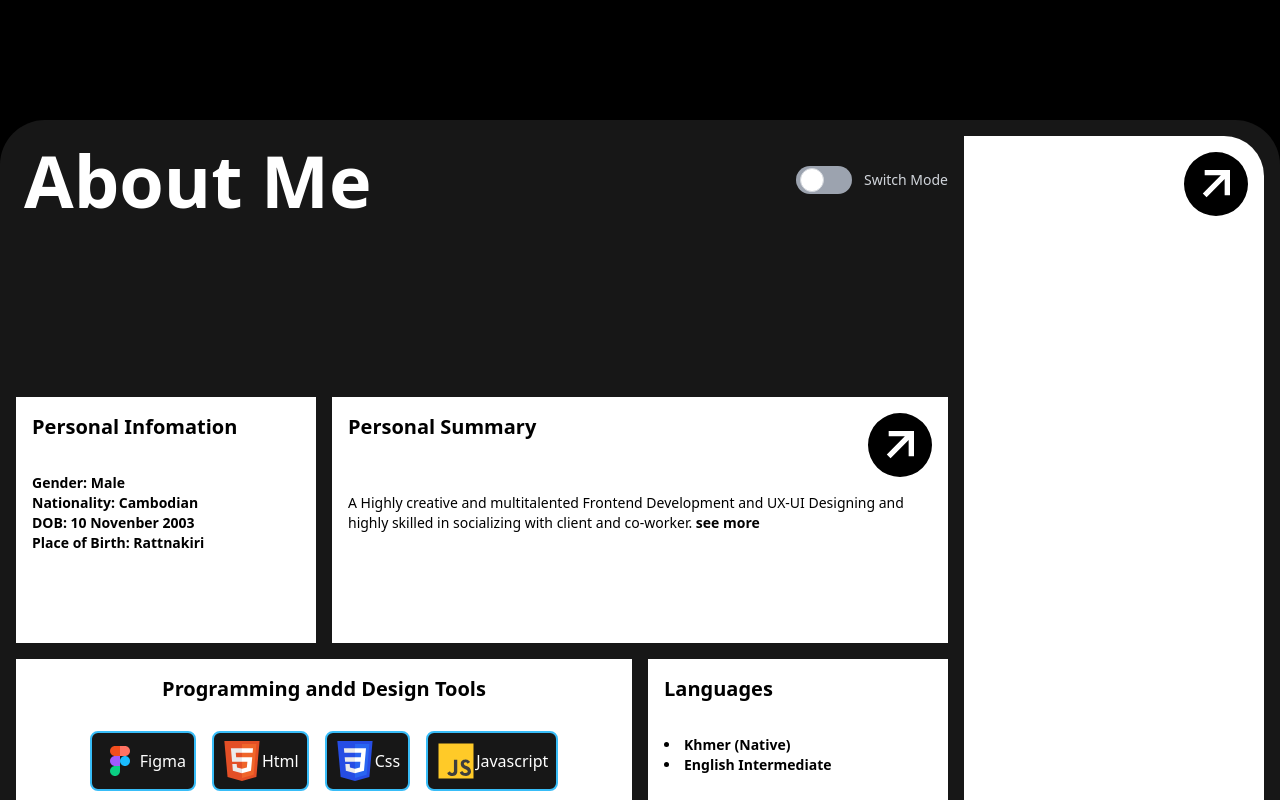
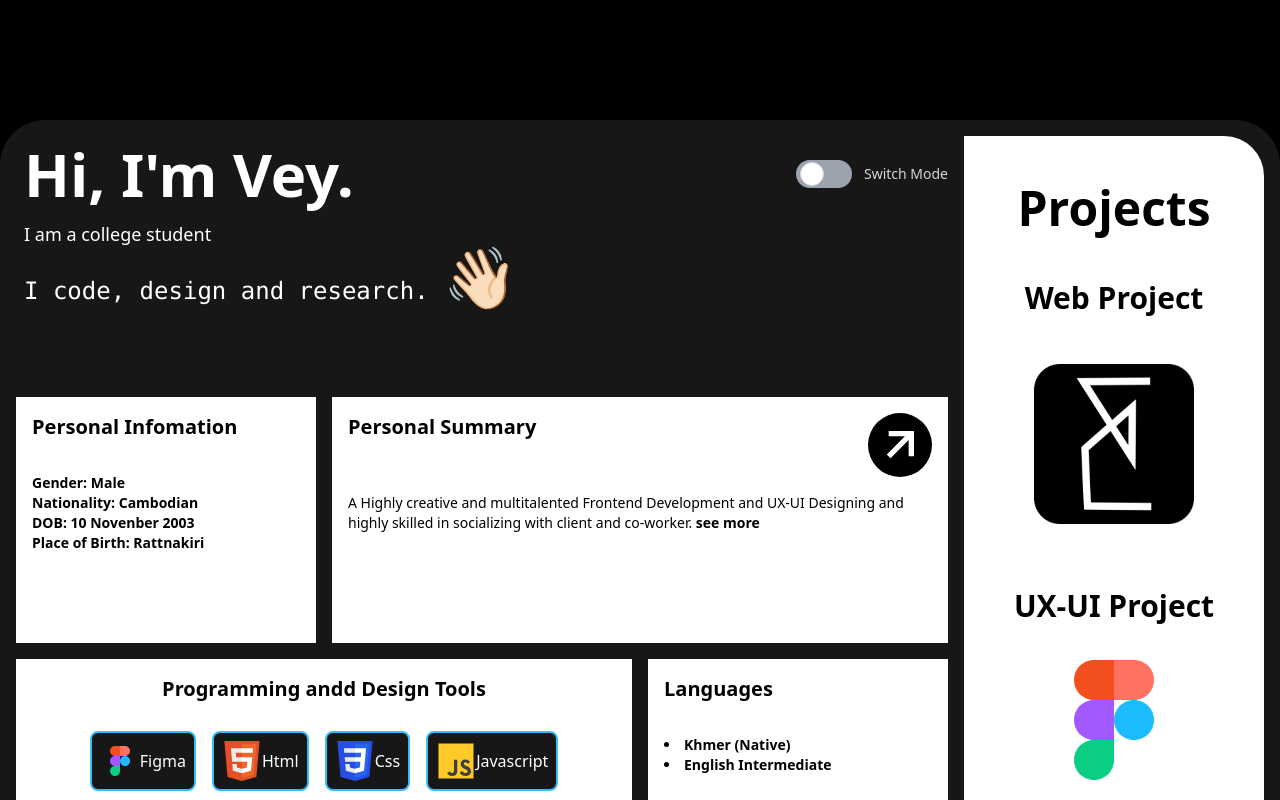
Before and after one commit to ChingVey/Portfolio, a Vue app: page / in a window 1280 px wide. Shown: the part 680-1480 px from the top of the page. Built offline with nearby package versions, Linux system fonts and the light colour scheme.

Commit message:
close to intern

```diff
--- a/src/views/HomeView.vue
+++ b/src/views/HomeView.vue
@@ -3,10 +3,7 @@ import { useDark, useToggle } from '@vueuse/core'
 import { Ref, ref } from 'vue';
 import { onClickOutside } from '@vueuse/core'
 
-const isDark = useDark({
-  valueDark: 'dark',
-  valueLight: 'light',
-})
+const isDark = useDark()
 const toggleDark = useToggle(isDark)
 
 
@@ -29,7 +26,7 @@ onClickOutside(modal, () => (ModalOpen.value = false))
           <ul>
             <li class="text-white">
               <a class="p-4 hover:underline decoration-sky-400 underline-offset-4" href="#">Home</a>
-              <a class="p-4 hover:underline decoration-sky-400 underline-offset-4" href="#2nd">Work</a>
+              <a class="p-4 hover:underline decoration-sky-400 underline-offset-4" href="#2nd">About</a>
               <a class="p-4 hover:underline decoration-sky-400 underline-offset-4" href="#3rd">Contact</a>
             </li>
           </ul>
@@ -45,7 +42,7 @@ onClickOutside(modal, () => (ModalOpen.value = false))
         <div class="col-span-4 flex justify-evenly items-center">
           <div class="inlineblock">
             <h1 class="text-6xl font-bold"> Lor ChingVey</h1>
-            <p class="font-bold text-xl pt-4">- Introduction</p>
+            <p class="font-bold text-lg pt-4">- Introduction</p>
             <p class="text-3xl font-semibold pt-4">Frontend Developer and<span class="block">UX-UI Designer, based</span>
             </p>
             <p class="text-3xl font-semibold">in Phnom Penh.</p>
@@ -83,13 +80,13 @@ onClickOutside(modal, () => (ModalOpen.value = false))
         <div class="flex justify-center items-center">
           <img class="w-72 sm:w-80 md:w-96 object-cover bg-transparent rounded-[200px]" src="/TranPhoto.png">
         </div>
-        <h1 class="text-5xl sm:text-4xl md:text-5xl font-bold text-center pt-4"> Lor ChingVey</h1>
+        <h1 class="text-5xl sm:text-4xl md:text-5xl font-bold text-center pt-7"> Lor ChingVey</h1>
         <p class="font-bold text-xl pt-2 text-center">- Introduction</p>
-        <p class="text-md sm:text-xl md:text-2xl font-semibold pt-2 text-center">Frontend Developer and UX-UI Designer,
+        <p class="text-md sm:text-xl md:text-2xl font-semibold pt-7 text-center">Frontend Developer and UX-UI Designer,
         </p>
         <p class="text-md sm:text-xl md:text-2xl font-semibold text-center">Based in Phnom Penh.</p>
         <p></p>
-        <div class="flex pt-4 justify-center">
+        <div class="flex pt-8 justify-center">
           <a href="#2nd" class="p-3 border border-1 transition duration-100 delay-100 mr-6">Get to Know me</a>
           <a @click="ModalOpen = true"
             class="cursor-pointer py-3 px-6 border border-1 transition duration-100 delay-100">View CV</a>
@@ -116,26 +113,37 @@ onClickOutside(modal, () => (ModalOpen.value = false))
       class="lg:w-[1500px] lg:h-[800px] lg:bg-neutral-900 lg:text-white lg:rounded-[45px] lg:grid-cols-4 lg:grid lg:grid-rows-3 lg:gap-4 lg:p-4 hidden">
       <div class=" col-span-3">
         <div class="flex justify-between items-center">
-          <h5 class="text-7xl text-left font-bold p-2">About Me</h5>
+          <h5 class="text-6xl text-left font-bold p-2">Hi, I'm Vey.</h5>
 
           <label class="relative inline-flex items-center cursor-pointer">
             <input type="checkbox" value="" class="sr-only peer">
-            <div @click="toggleDark()"
-              class="w-14 h-7 bg-gray-400  rounded-full peer peer-checked:after:translate-x-full after:content-[''] after:absolute after:top-0.5 after:left-[4px] after:bg-white after:border-gray-300 after:border after:rounded-full after:h-6 after:w-6 after:transition-all peer-checked:bg-sky-400">
+            <div @click="toggleDark()" class="w-14 h-7 bg-gray-400  rounded-full peer peer-checked:after:translate-x-full after:content-[''] after:absolute after:top-0.5 after:left-[4px] after:bg-white after:border-gray-300 after:border after:rounded-full after:h-6 after:w-6 after:transition-all peer-checked:bg-sky-400">
             </div>
-            <span class="ml-3 text-sm font-medium text-gray-300 dark:text-gray-300">Switch Mode</span>
+            <span class="ml-3 text-sm font-medium text-gray-300">Switch Mode</span>
           </label>
-
         </div>
-        <h1 class="text-4xl text-left font-san"></h1>
+        <div class="p-2">
+          <p class="text-lg font-sans">I am a college student</p>
+          <div class="flex items-center">
+          <p class="text-2xl font-mono">I code, design and research. <span class="text-6xl">👋🏻</span></p>
+        </div>
+        </div>
       </div>
       <div
-        class=" bg-white text-center row-span-3 rounded-r-[40px] flex justify-end p-4 transition duration-200 delay-175 hover:scale-105 dark:bg-black dark:text-white">
-        <svg class=" bg-black rounded-full -rotate-45 w-8 h-8 lg:w-16 lg:h-16  md:w-12 md:h-12"
-          xmlns="http://www.w3.org/2000/svg" width="24" height="24" viewBox="0 0 24 24"
-          style="fill: rgba(255, 255, 255, 1)">
-          <path d="m11.293 17.293 1.414 1.414L19.414 12l-6.707-6.707-1.414 1.414L15.586 11H6v2h9.586z"></path>
-        </svg>
+        class=" bg-white text-center row-span-3 rounded-r-[40px] text-black p-4 dark:bg-black dark:text-white">
+        <h1 class="text-5xl font-bold pt-8">Projects</h1>
+      <h2 class="pt-12 font-bold text-3xl">Web Project</h2>
+    <div class="flex justify-center p-8">
+      <a class="transition duration-200 delay-175 hover:scale-105" href="https://chingvey.github.io/Ragnar.github.io/">
+      <img class="w-40 pt-4" src="/Group 18final logo.png">
+    </a>
+    </div>
+    <h2 class="pt-8 text-3xl font-bold">UX-UI Project</h2>
+    <div class="flex justify-center">
+      <a class="transition duration-200 delay-175 hover:scale-105" href="https://www.figma.com/file/wl2NnucykSbuvSbwdLUJTc/Ragnar-Design?type=design&node-id=0-1&mode=design&t=u0MUrSU7xsC5uYxp-0">
+      <img class="w-40 pt-4" src="/figma-svgrepo-com.svg">
+    </a>
+    </div>
       </div>
       <div class=" bg-white text-black col-span-1 dark:bg-black dark:text-white">
         <li class="list-none text-xl font-bold p-4">Personal Infomation</li>
@@ -240,27 +248,35 @@ onClickOutside(modal, () => (ModalOpen.value = false))
 
     <div class=" w-[1000px] h-[1000px] bg-neutral-900 text-white grid grid-cols-4 grid-rows-5 gap-4 p-4 lg:hidden">
       <div class=" rounded-[30px] col-span-4">
-        <div class="flex justify-center items-center">
-          <h5
-            class="text-6xl font-bold bg-white text-black rounded-[35px] py-4  px-8 sm:px-12 mt-4 dark:bg-black dark:text-white">
-            About Me</h5>
+        <div class="text-center">
+          <h5 class="text-4xl font-bold text-white">Hi, Im Vey.</h5>
+          <p class="text-sm font-sans pt-2">I am a college student</p>
+          <p class="text-lg font-mono">I code, design and research. <span class="text-3xl">👋🏻</span></p>
         </div>
         <div class="flex justify-center items-start pt-4">
-          <button @click="toggleDark()" class="border-2 border-white dark:border-sky-400 py-2 px-6">
-            Dark
-          </button>
+          <label class="relative inline-flex items-center cursor-pointer">
+            <input type="checkbox" value="" class="sr-only peer">
+            <div @click="toggleDark()" class="w-14 h-7 bg-gray-400  rounded-full peer peer-checked:after:translate-x-full after:content-[''] after:absolute after:top-0.5 after:left-[4px] after:bg-white after:border-gray-300 after:border after:rounded-full after:h-6 after:w-6 after:transition-all peer-checked:bg-sky-400 after:delay-125 after:duration-175">
+            </div>
+            <span class="ml-3 text-sm font-medium text-gray-300">Switch Mode</span>
+          </label>
         </div>
-
-        <h1 class="text-4xl text-left font-san pl-2"></h1>
-        <h1 class="text-4xl text-left font-sam pl-2"></h1>
       </div>
       <div
-        class="bg-white rounded-[30px] text-center row-span-2 col-span-2 text-black flex justify-end p-4 transition duration-200 delay-175 hover:scale-105 dark:bg-black dark:text-white">
-        <svg class=" bg-black rounded-full -rotate-45 w-8 h-8 lg:w-16 lg:h-16  md:w-12 md:h-12"
-          xmlns="http://www.w3.org/2000/svg" width="24" height="24" viewBox="0 0 24 24"
-          style="fill: rgba(255, 255, 255, 1)">
-          <path d="m11.293 17.293 1.414 1.414L19.414 12l-6.707-6.707-1.414 1.414L15.586 11H6v2h9.586z"></path>
-        </svg>
+        class="bg-white rounded-[30px] text-center row-span-2 col-span-2 text-black p-4 dark:bg-black dark:text-white">
+      <h1 class="text-2xl font-bold">Projects</h1>
+      <h2 class="pt-4 font-bold">Web Project</h2>
+    <div class="flex justify-center">
+      <a href="https://chingvey.github.io/Ragnar.github.io/">
+      <img class="w-20 pt-4" src="/Group 18final logo.png">
+    </a>
+    </div>
+    <h2 class="pt-4 font-bold">UX-UI Project</h2>
+    <div class="flex justify-center">
+      <a href="https://www.figma.com/file/wl2NnucykSbuvSbwdLUJTc/Ragnar-Design?type=design&node-id=0-1&mode=design&t=u0MUrSU7xsC5uYxp-0">
+      <img class="w-24 pt-4" src="/figma-svgrepo-com.svg">
+    </a>
+    </div>
       </div>
       <div class="bg-white rounded-[30px] text-center col-span-2 text-black dark:bg-black dark:text-white">
         <li class="list-none text-sm sm:text-xl font-bold p-4">Personal Infomation</li>
@@ -304,7 +320,7 @@ onClickOutside(modal, () => (ModalOpen.value = false))
       </teleport>
 
       <div
-        class="border-4 border-sky-white rounded-[30px] text-center col-span-4 text-white dark:border-black dark:text-white">
+        class="border-2 border-sky-white rounded-[30px] text-center col-span-4 text-white dark:border-black dark:text-white">
         <li class="list-none text-xl font-bold pt-3">Programming and Design Tools</li>
         <div class="flex items-center justify-center pt-4">
           <div class="bg-neutral-900 border-2 border-sky-400 flex items-center p-1.5 rounded-lg sm:p-3 mx-1">
@@ -426,7 +442,7 @@ onClickOutside(modal, () => (ModalOpen.value = false))
       <div class=" rounded-[30px] col-span-4">
         <div class="flex justify-center items-center">
           <h5
-            class="text-7xl bg-white text-black rounded-[35px] font-bold py-4 px-8 sm:px-12 mt-4 dark:bg-black dark:text-white">
+            class="text-7xl text-white font-bold mt-8">
             Contact</h5>
         </div>
 
@@ -470,7 +486,10 @@ onClickOutside(modal, () => (ModalOpen.value = false))
         <li class="list-none text-left pl-4 font-bold text-black">Telegram</li>
       </a>
 
-      <div class="bg-white rounded-[30px] text-center col-span-4 row-span-4">
+      <div class=" text-center col-span-4 pt-12">
+        <h1 class="text-7xl text-white">Thank You!</h1>
+        <p>Please View on large screen for a better a portfolio experince</p>
+        <p class="text-7xl pt-12">🙏🏻😄</p>
       </div>
     </div>
 
```
Also changed, not shown: public/Group 18final logo.png (added), public/Group 363in1.png (added).
